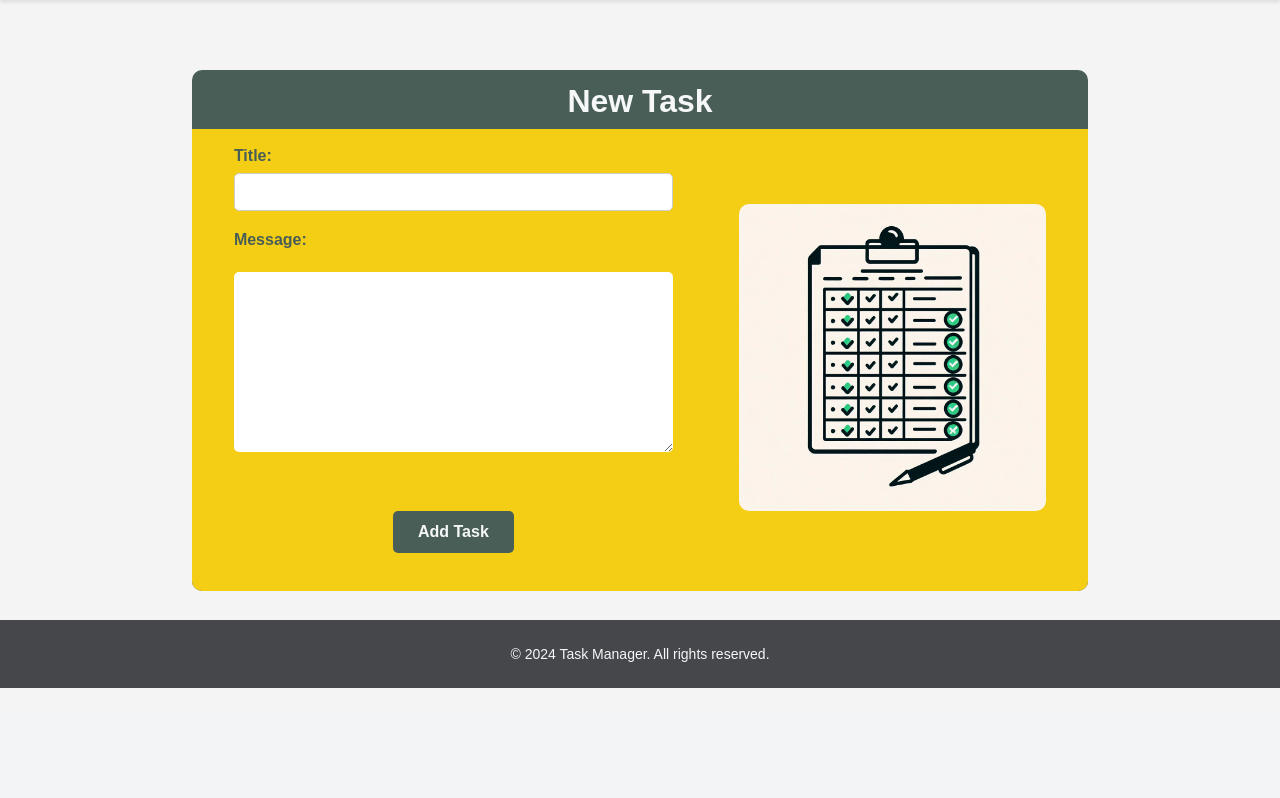
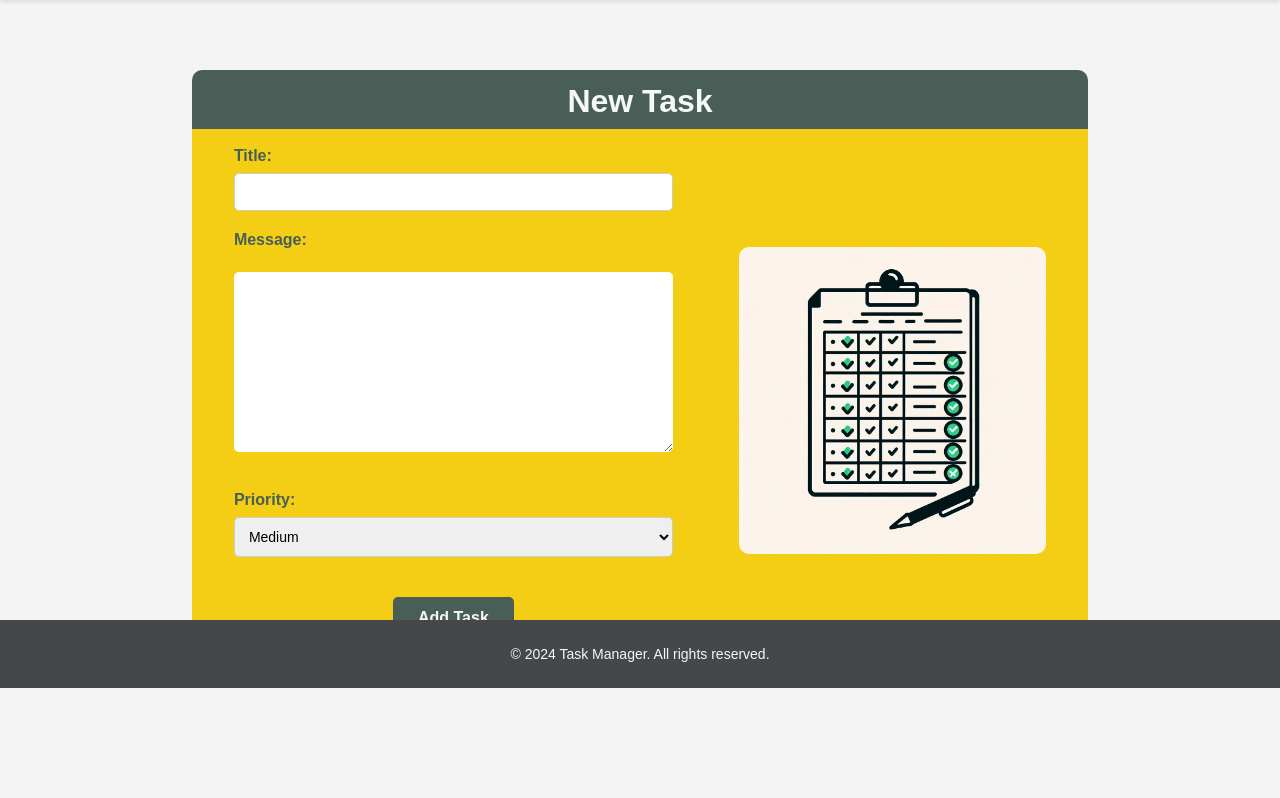
Before and after one commit to Amirmahdikahdouii/Task-manager-php, a PHP site: page /tasks/addNewTask.php in a window 1280 px wide. Shown: the part 112-910 px from the top of the page. Before the commit the page ends 800 px from the top, so only its background shows below. Run offline with PHP 8.4, Linux system fonts and the light colour scheme; the visitor is signed in with stand-in values (Sample User, id 1); a stand-in replaces the project's code that opens the database connection; some libraries are stand-ins or nearby versions.

Commit message:
Priority added for tasks

```diff
--- a/assets/css/addNewTask.css
+++ b/assets/css/addNewTask.css
@@ -63,7 +63,7 @@
     color: var(--secondary-color);;
 }
 
-.form-group input, #message {
+.form-group input, #message, #priority {
     width: 100%;
     padding: 10px;
     border: 1px solid #ccc;
--- a/tasks/addNewTask.php
+++ b/tasks/addNewTask.php
@@ -9,10 +9,15 @@
 if ($conn->connect_error) {
     die("Connection failed: " . $conn->connect_error);
 }
-
+// Validate data
 if ($_SERVER["REQUEST_METHOD"] == "POST") {
     if (strlen($_POST['title']) > 100) {
         $_SESSION['message'] = "Title max length is 100 character ";
+        $_SESSION['message_icon'] = "error";
+        header("Location: addNewTask.php");
+        exit();
+    } elseif ($_POST["priority"] !== "low" && $_POST["priority"] !== "high" && $_POST["priority"] !== "medium") {
+        $_SESSION['message'] = "Priority must be low, medium or high";
         $_SESSION['message_icon'] = "error";
         header("Location: addNewTask.php");
         exit();
@@ -20,11 +25,13 @@
     $user_id = USER_ID;
     $title = $conn->real_escape_string($_POST["title"]);
     $message = $_POST["message"];
+    $priority = $_POST["priority"];
+
     // Prepare SQL for creating new task
     $statement = $conn->prepare(
-        "INSERT INTO tasks (user_id, title, description, completed) VALUES (?, ?, ?, false)"
+        "INSERT INTO tasks (user_id, title, description, priority, completed) VALUES (?, ?, ?, ?, false)"
     );
-    $statement->bind_param("sss", $user_id, $title, $message);
+    $statement->bind_param("ssss", $user_id, $title, $message, $priority);
     if ($statement->execute()) {
         $_SESSION['message'] = "Task added successfully!";
         $_SESSION['message_icon'] = "success";
@@ -74,6 +81,14 @@
                     <textarea name="message" id="message" rows="10"></textarea>
                     <span class="input-message" id="message-input-message"></span>
                 </div>
+                <div class="form-group">
+                    <label for="priority">Priority:</label>
+                    <select name="priority" id="priority">
+                        <option value="low">Low</option>
+                        <option value="medium" selected>Medium</option>
+                        <option value="high">High</option>
+                    </select>
+                </div>
                 <div class="form-button-container">
                     <button class="btn btn-primary">
                         Add Task
```
